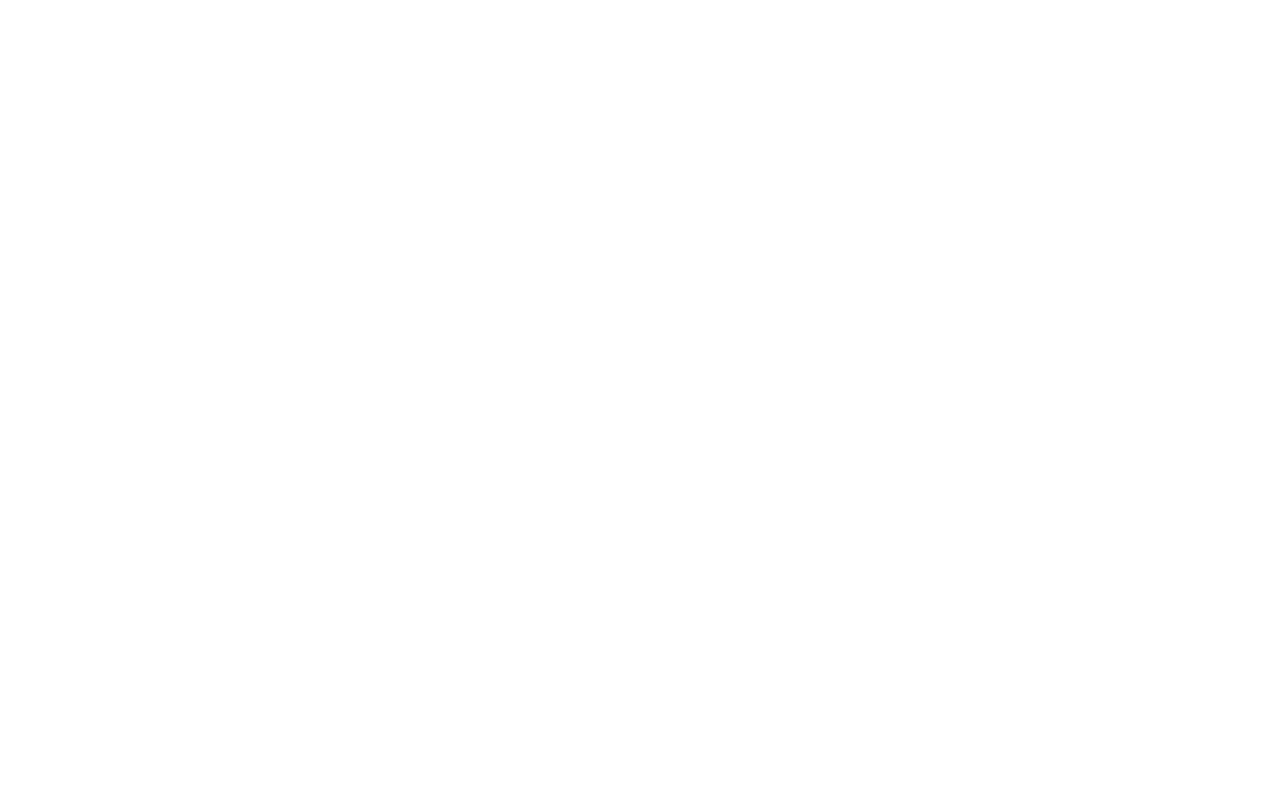
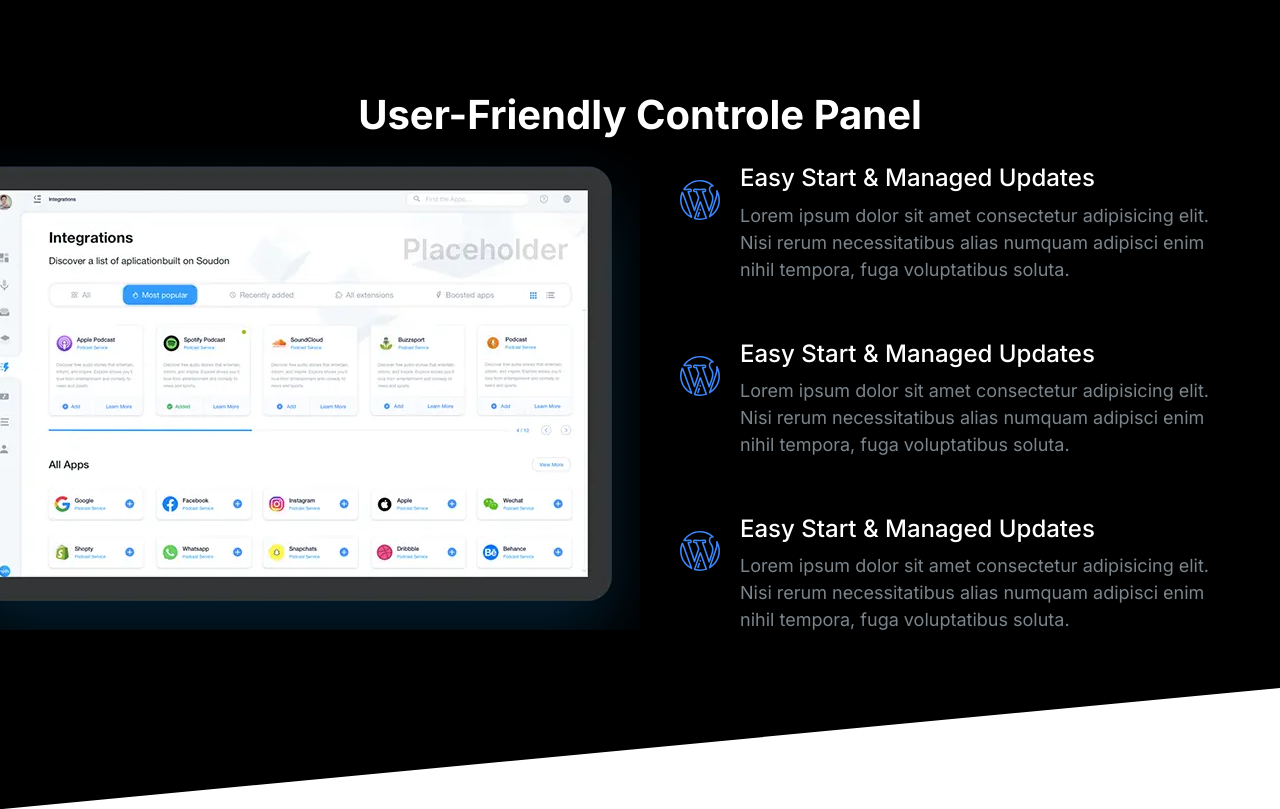
Before and after one commit to methzen/MOSHIFY, a plain HTML site: page index.html in a window 1280 px wide. Drawn offline with Linux system fonts and the light colour scheme.

Commit message:
Build the showcase component.

```diff
--- a/css/styles.css
+++ b/css/styles.css
@@ -12,6 +12,12 @@
     box-sizing: border-box;
 }
 /* Typography */
+
+::selection {
+    background: var(--color-primary);
+    color: #fff;
+    }
+
 html{
     font-size: 62.5%;
 }
@@ -37,6 +43,7 @@ h2{
 }
 h3{
     font-size: 3rem;
+    font-weight: 500;
 }
 
 p{
@@ -125,7 +132,6 @@ a{
 .list {
     list-style: none;
     padding-left: 0;
-    color: var(--color-headings);
     }
 .list--inline .list__item {
     display: inline-block;
@@ -135,6 +141,7 @@ a{
 .list--tick {
     list-style-image: url(../images/tick.svg);
     padding-left: 3rem;
+    color: var(--color-headings);
 }
 
 .list--tick .list__item{
@@ -418,6 +425,7 @@ color: #fff;
 
 .media {
     display: flex;
+    margin-bottom: 4rem;
 }
 
 .media__title {
@@ -618,7 +626,9 @@ overflow: visible;
     color: #7b858b
 }
 
-.block--dark .block__heading{
+.block--dark h1,
+.block--dark h2,
+.block--dark h3{
     color: #fff;
     }
 
@@ -779,3 +789,25 @@ overflow: visible;
         order:2;
         }
 }
+
+/* Showcase Block  */
+
+.block-showcase__image >img {
+    width: 100%;
+    }
+
+@media screen and (min-width: 768px){
+    .block-showcase .grid--1x2 {
+        grid-template-columns: 50% 50%;
+        gap: 4rem;
+    }
+
+    .block-showcase__image {
+        justify-self: end;
+        }
+
+    .block-showcase__image >img {
+        width: auto;
+        max-width: 700px;
+        }
+}
--- a/index.html
+++ b/index.html
@@ -13,7 +13,59 @@
     <title>Document</title>
 </head>
 <body>
+ <section class="block block--dark block--skew-left block-showcase">
+    <h2 class="block__header">User-friendly controle Panel</h2>
+    <div class="container grid grid--1x2 ">
+        <picture class="block-showcase__image" >
+            <source type="image/webp" srcset="images/ipad@1x.webp 1x, images/ipad@2x.webp 2x" alt="show case image" />
+            <source type="image/png" srcset="images/ipad@1x.png 1x, images/ipad@2x.png 2x" alt="show case image" />
+            <img src="images/ipad.png" alt="show case image" />
+        </picture>
+        <ul class="list">
+            <li >
+                <div class="media">
+                <div class="media__image">
+                    <svg class="icon icon--primary">
+                        <use xlink:href="images/sprite.svg#wordpress"></use>
+                    </svg>
+                </div>
+                <div class="media__body">
+                    <h3 class="media__title">Easy start & Managed Updates</h3>
+                    <p class="media__text">Lorem ipsum dolor sit amet consectetur adipisicing elit. Nisi rerum necessitatibus alias numquam adipisci enim nihil tempora, fuga voluptatibus soluta. </p>
+                </div>
+                </div>
+            </li>
+            <li >
+                <div class="media">
+                <div class="media__image">
+                    <svg class="icon icon--primary">
+                        <use xlink:href="images/sprite.svg#wordpress"></use>
+                    </svg>
+                </div>
+                <div class="media__body">
+                    <h3 class="media__title">Easy start & Managed Updates</h3>
+                    <p class="media__text">Lorem ipsum dolor sit amet consectetur adipisicing elit. Nisi rerum necessitatibus alias numquam adipisci enim nihil tempora, fuga voluptatibus soluta. </p>
+                </div>
+                </div>
+            </li>
+            <li >
+                <div class="media">
+                <div class="media__image">
+                    <svg class="icon icon--primary">
+                        <use xlink:href="images/sprite.svg#wordpress"></use>
+                    </svg>
+                </div>
+                <div class="media__body">
+                    <h3 class="media__title">Easy start & Managed Updates</h3>
+                    <p class="media__text">Lorem ipsum dolor sit amet consectetur adipisicing elit. Nisi rerum necessitatibus alias numquam adipisci enim nihil tempora, fuga voluptatibus soluta. </p>
+                </div>
+                </div>
+            </li>
 
+
+        </ul>
+        </div>
+ </section>
 <script src="js/main.js"></script>
 </body>
 </html>
```
Also changed, not shown: images/ipad.png (added), images/ipad@1x.png (added), images/ipad@1x.webp (added), images/ipad@2x.png (added), images/ipad@2x.webp (added).
